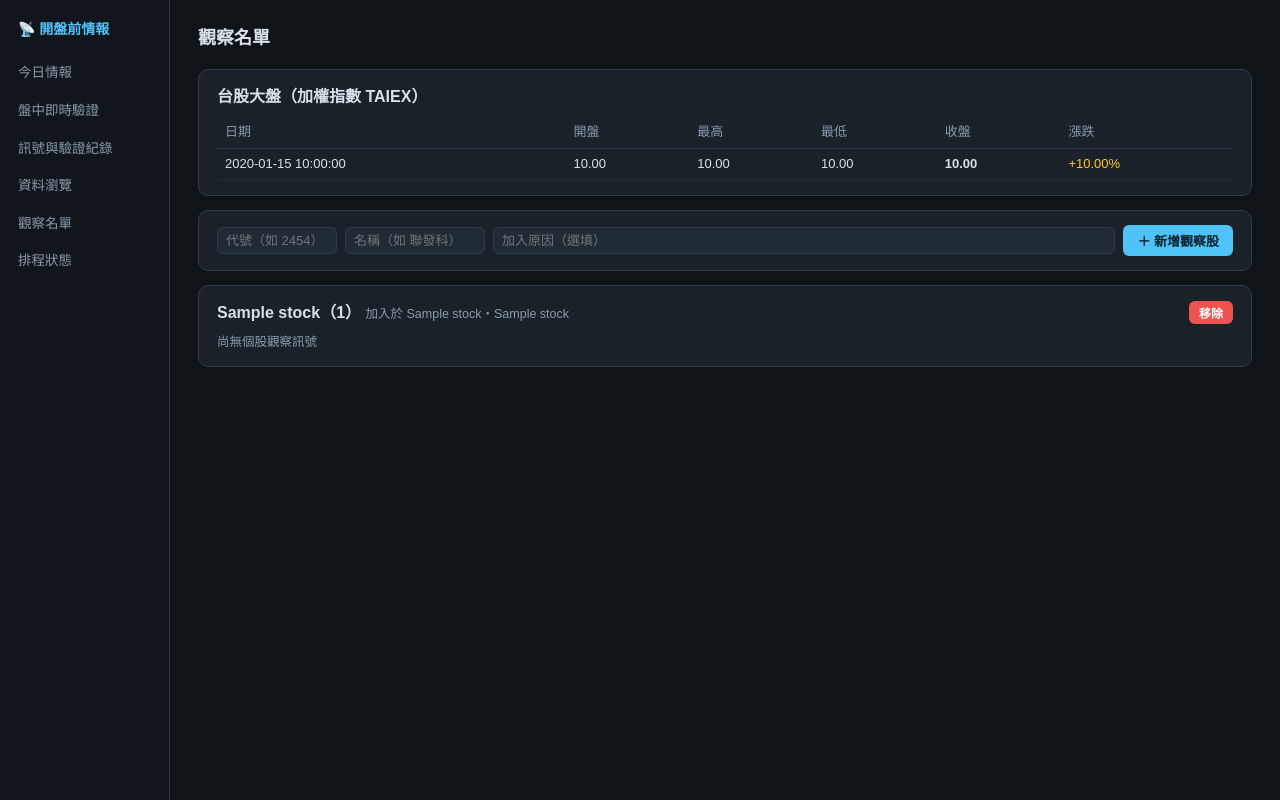
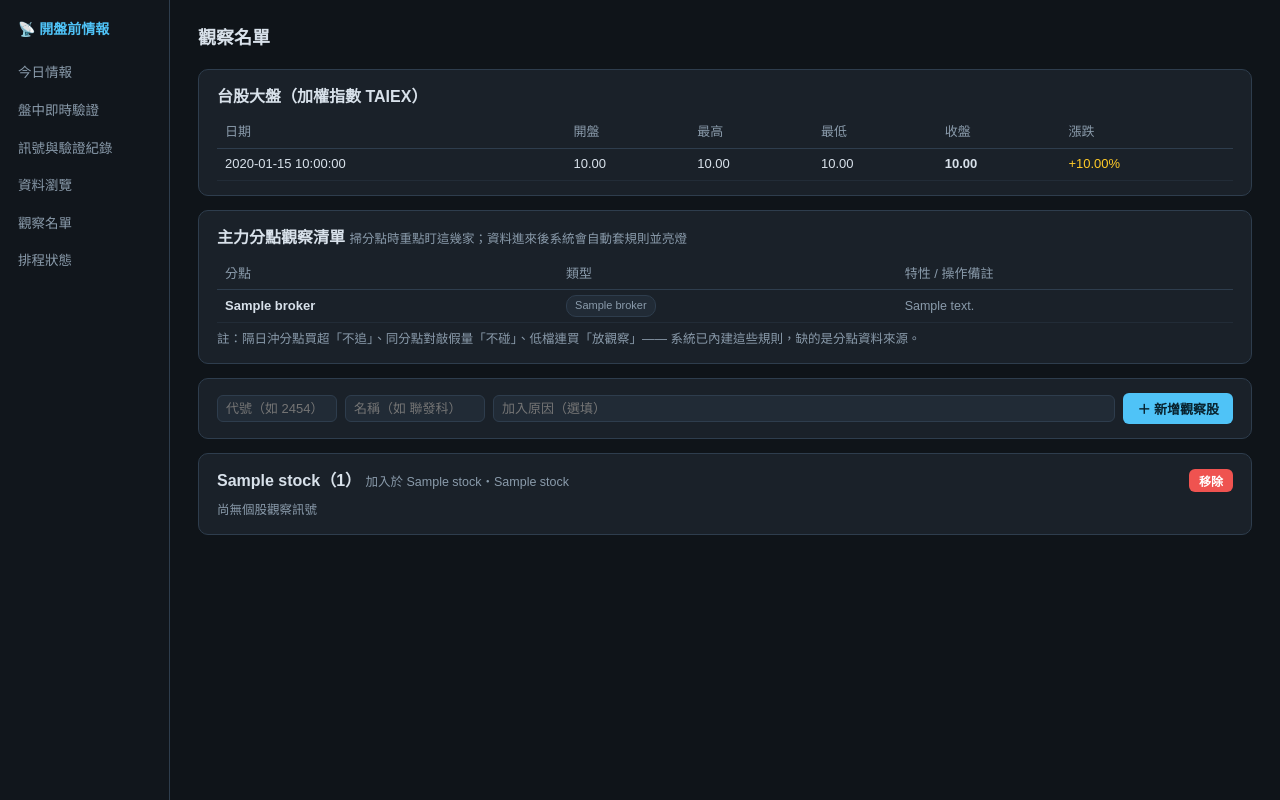
Before and after one commit to steven715/windscope, a FastAPI app: template server/templates/watchlist.html in a window 1280 px wide. Run offline with FastAPI, Linux system fonts and the light colour scheme; the template is opened without the code that fills it: most values are stand-ins (such as "Sample title", 1, 10 or a date in 2020).

Commit message:
feat: 觀察名單頁顯示主力分點清單(C) + watchlist 換股 + 分點來源評估(B)
- C：觀察名單頁新增「主力分點觀察清單」面板，列出 broker_tags（兆豐-嘉義/凱基-台北/
  永豐金-萬盛…）+ 類型(波段/隔日沖/避險) + 操作備註，並說明系統已內建的規則。
- watchlist：移除友達(2409)、加入 0050(元大台灣50，大盤連動 ETF)。config + DB 同步。
- B：data_sources.md 記錄籌碼K線等第三方爬蟲評估為「不採用」(SPA/反爬/ToS)，分點自動化
  唯一合法途徑為 FinMind Sponsor token(付費)，免費路徑為手動 import-chip CSV。

Co-Authored-By: Claude Opus 4.8 (1M context) <noreply@anthropic.com>

```diff
--- a/config/watchlist.json
+++ b/config/watchlist.json
@@ -1,4 +1,4 @@
 [
   {"stock_id": "2330", "stock_name": "台積電", "added_date": "2026-04-08", "reason": "權值股常態追蹤"},
-  {"stock_id": "2409", "stock_name": "友達", "added_date": "2026-04-08", "reason": "外資反手大買"}
+  {"stock_id": "0050", "stock_name": "元大台灣50", "added_date": "2026-06-16", "reason": "大盤連動 ETF，對照市場訊號"}
 ]
--- a/server/routes/pages.py
+++ b/server/routes/pages.py
@@ -33,6 +33,10 @@ _CLASS_LABELS = {"up": "漲", "down": "跌", "flat": "平"}
 # 亞幣方向中文 + 卡片配色（升值對台股偏多→綠/up；貶值→紅/down）
 _FX_DIR_ZH = {"bullish": ("升", "up"), "bearish": ("貶", "down"),
               "neutral": ("平", "flat")}
+# 分點類型中文標籤
+_BROKER_TYPE_LABELS = {
+    "swing": "波段／主力", "day_trade": "隔日沖", "hedge": "避險（外資券商）",
+}
 
 _TABLE_LABELS = {
     "raw_fx": "匯率（原始）",
@@ -383,6 +387,16 @@ def watchlist_page(request: Request):
             "SELECT date, stock_id, broker_name, category, reasons "
             "FROM stock_signals ORDER BY date DESC LIMIT 100"
         ).fetchall()
+        broker_rows = conn.execute(
+            "SELECT broker_name, broker_type, notes FROM broker_tags "
+            "ORDER BY broker_type, broker_name"
+        ).fetchall()
+
+    brokers = [
+        {"name": b[0], "type": b[1],
+         "type_label": _BROKER_TYPE_LABELS.get(b[1], b[1]), "notes": b[2]}
+        for b in broker_rows
+    ]
 
     signals_by_stock: dict[str, list] = {}
     for date, stock_id, broker, category, reasons in signal_rows:
@@ -406,7 +420,7 @@ def watchlist_page(request: Request):
     return templates.TemplateResponse(request, "watchlist.html", {
         "active": "watchlist", "stocks": stocks,
         "signals_by_stock": signals_by_stock,
-        "index_days": index_days,
+        "index_days": index_days, "brokers": brokers,
     })
 
 
--- a/server/templates/watchlist.html
+++ b/server/templates/watchlist.html
@@ -21,6 +21,29 @@
   </table>
   {% else %}
   <div class="dim" style="margin-top:6px">尚無指數資料（13:40 收盤驗證 job 會自動收集）</div>
+  {% endif %}
+</div>
+
+<div class="panel">
+  <b>主力分點觀察清單</b>
+  <span class="dim">掃分點時重點盯這幾家；資料進來後系統會自動套規則並亮燈</span>
+  {% if brokers %}
+  <table style="margin-top:8px">
+    <tr><th>分點</th><th>類型</th><th>特性 / 操作備註</th></tr>
+    {% for b in brokers %}
+    <tr>
+      <td><b>{{ b.name }}</b></td>
+      <td><span class="tag">{{ b.type_label }}</span></td>
+      <td class="dim">{{ b.notes }}</td>
+    </tr>
+    {% endfor %}
+  </table>
+  <div class="dim" style="margin-top:6px">
+    註：隔日沖分點買超「不追」、同分點對敲假量「不碰」、低檔連買「放觀察」——
+    系統已內建這些規則，缺的是分點資料來源。
+  </div>
+  {% else %}
+  <div class="dim" style="margin-top:6px">尚無分點標籤</div>
   {% endif %}
 </div>
 
```
Also changed, not shown: docs/data_sources.md (+10 -0 lines).
